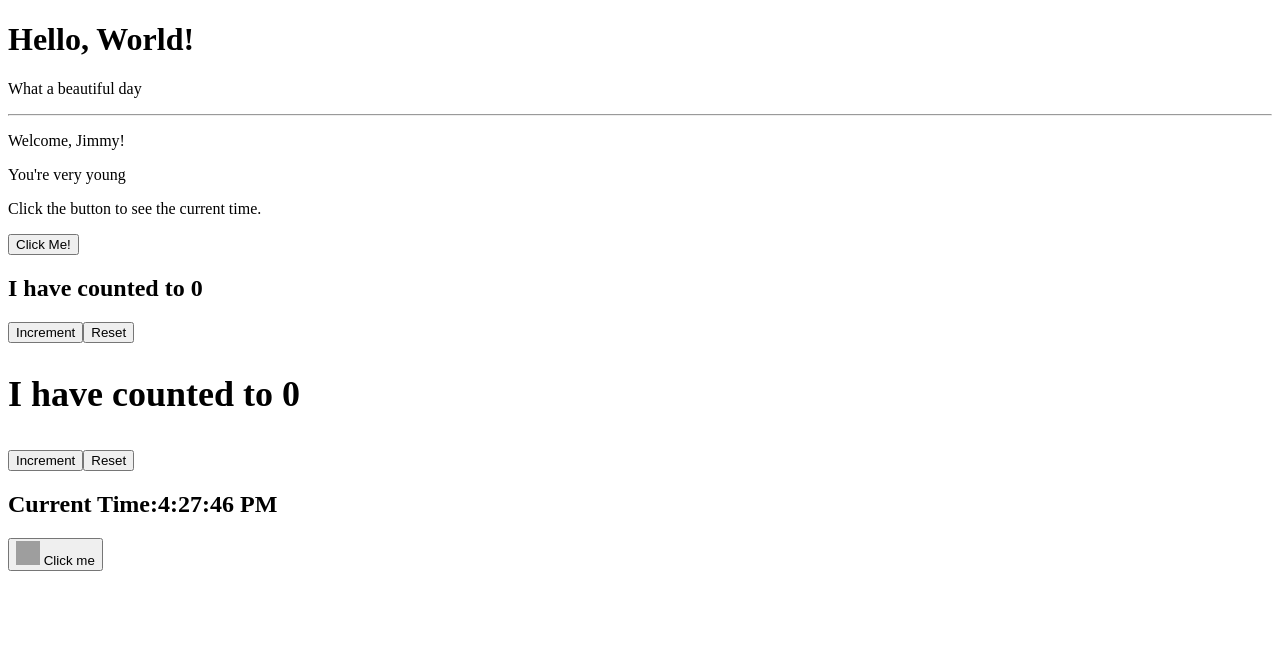
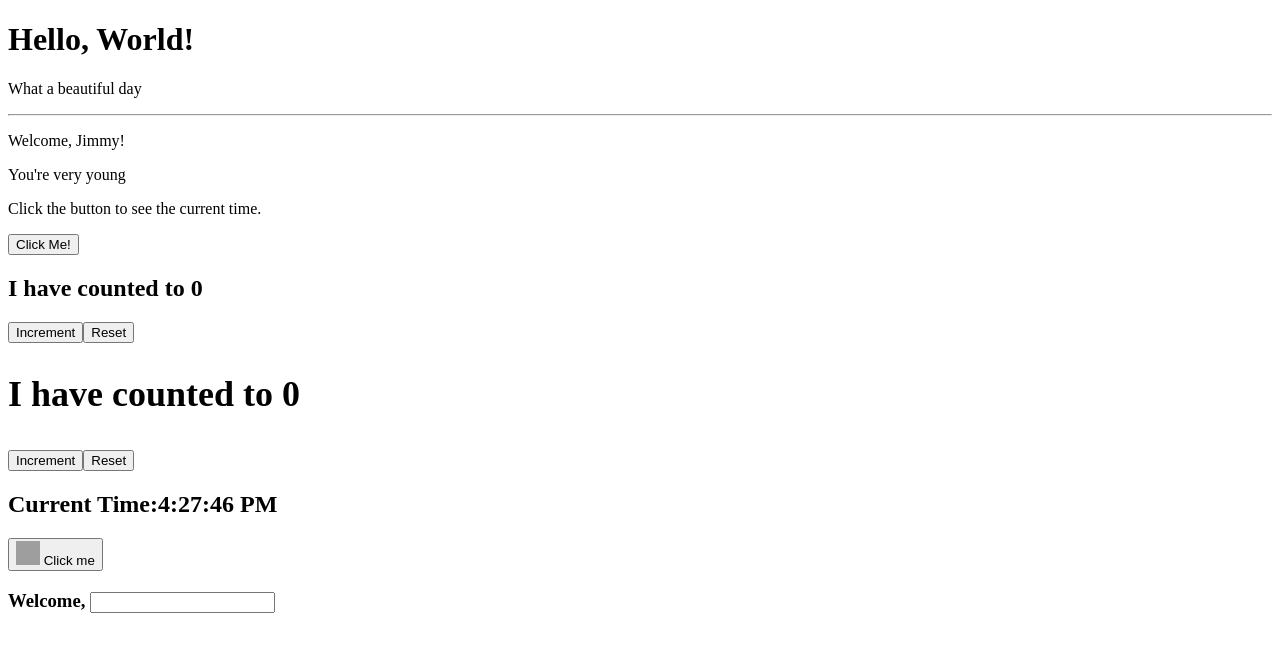
Before and after one commit to gabrieleprovenzano/react, a React (Vite) app in the folder latest/: page / in a window 1280 px wide. Shown: the top 652 px of the page. Built offline with nearby package versions, Linux system fonts and the light colour scheme; grey boxes are pictures that could not be loaded.

Commit message:
Add files via upload

```diff
--- a/latest/src/App.jsx
+++ b/latest/src/App.jsx
@@ -4,7 +4,9 @@ import { Counter } from "./Counter";
 import { CounterDisplay } from "./CounterDisplay";
 import { HelloWorld } from "./HelloWorld";
 import { MouseClicker } from "./MouseClicker";
+import { MyForm } from "./MyForm";
 import Welcome  from "./Welcome";
+import { WelcomeForm } from "./WelcomeForm";
 import { YourAge } from "./YourAgeIs";
 
 export function App() {
@@ -20,5 +22,6 @@ export function App() {
         <CounterDisplay />
         <Clock />
         <MouseClicker />
+        <WelcomeForm />
     </div>
 )}
--- /dev/null
+++ b/latest/src/MyForm.jsx
@@ -0,0 +1,39 @@
+import { useState } from "react"
+
+export function MyForm() {
+    const [data, setData] = useState({
+        username:"",
+        password:""
+    })
+
+    function handleInputChange(event) {
+        const name = event.target.name
+        const value = event.target.value
+
+        setData((data) => {
+            return {
+                ...data,
+                [name]:value
+            }
+        })
+    }
+
+    function handleResetForm(){
+        setData({
+            username:"",
+            password:""
+        })
+    }
+    return(
+    <div>
+        <h1>My form</h1>
+    <input name= "username" value={data.username} onChange={handleInputChange} />
+    <input name= "password" type="password" value={data.password} onChange={handleInputChange} />
+    <button disabled= {!data.username || !data.password} onClick={handleResetForm}>Login</button>
+    <button onClick={handleResetForm}>Reset</button>
+    <pre>
+        {JSON.stringify(data , null , 2)}
+    </pre>
+    </div>
+    )
+}
--- /dev/null
+++ b/latest/src/WelcomeForm.jsx
@@ -0,0 +1,15 @@
+import { useState } from "react"
+
+export function WelcomeForm() {
+    const [username, setUsername] = useState("")
+
+    function handleInputChange(event) {
+        setUsername(event.target.value)
+    }
+
+    return(
+        <div>
+            <h3>Welcome, <input name="username" value={username} onChange={handleInputChange} /></h3>
+        </div>
+    )
+}
```
